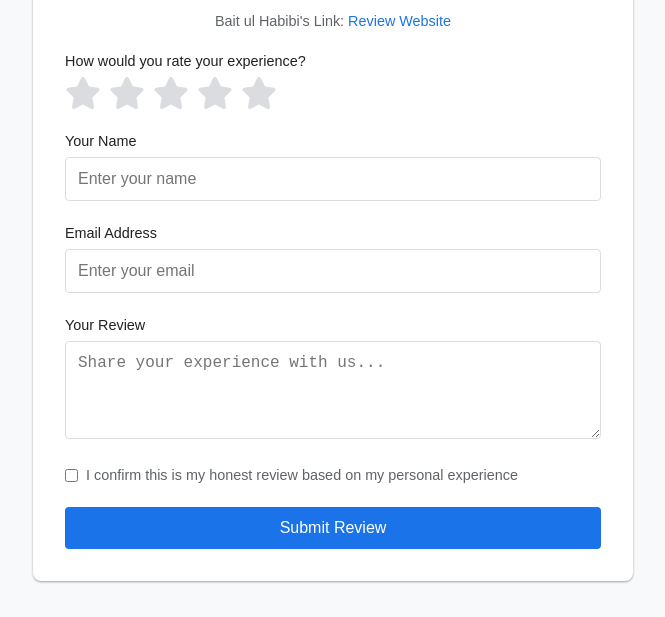
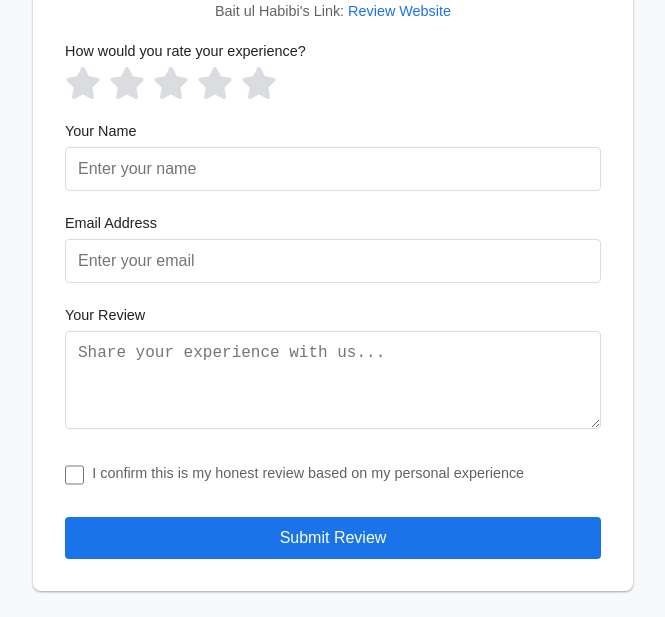
Before and after one commit to ismailtaher/important-form, a plain HTML site: page index.html in a window 1280 px wide. Shown: the part 183-800 px from the top of the page, without its empty margins (307-972 px from the left). Drawn offline with Linux system fonts and the light colour scheme.

Commit message:
added ui changes

```diff
--- a/styles.css
+++ b/styles.css
@@ -118,15 +118,19 @@ textarea:focus {
 
 .checkbox-label {
   display: flex;
-  align-items: center;
+  align-items: start;
   gap: 0.5rem;
   font-size: 0.9rem;
   color: #5f6368;
   cursor: pointer;
+  padding: 0.5rem 0;
 }
 
 .checkbox-label input[type="checkbox"] {
-  width: auto;
+  width: 1.2rem;
+  height: 1.2rem;
+  cursor: pointer;
+  accent-color: #1a73e8;
 }
 
 .submit-btn {
```
